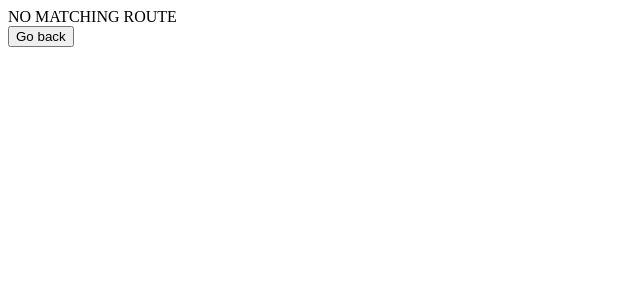
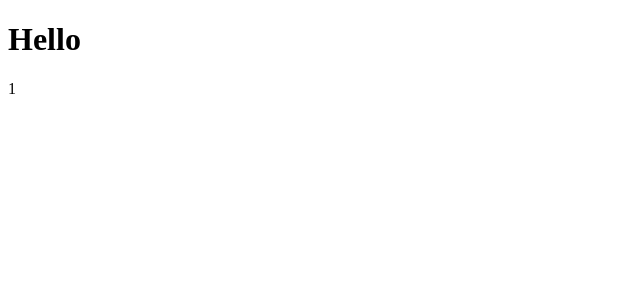
Before and after one commit to levincent51/BigBrain, a React (Create React App) app in the folder frontend/: page /editgame/1 in a window 1280 px wide. Shown: the top 300 px of the page, without its empty margins (0-640 px from the left). Built offline with nearby package versions, Linux system fonts and the light colour scheme.

Commit message:
Routing done

```diff
--- a/frontend/src/App.jsx
+++ b/frontend/src/App.jsx
@@ -4,6 +4,7 @@ import { Context, initialValues } from './context';
 import Dashboard from './pages/Dashboard/Dashboard';
 import Welcome from './pages/LoginPage/Welcome';
 import LoginPage from './pages/LoginPage/LoginPage';
+import EditGame from './pages/EditGame/EditGame';
 
 function App () {
   const [token, setToken] = useState(initialValues.token);
@@ -25,6 +26,9 @@ function App () {
           <Route path="/register" element={
             <LoginPage/>
           } />
+          <Route path="/editgame/:gameid" element={
+            <EditGame/>
+          } />
           <Route path="/*" element={
             <>
               <div>NO MATCHING ROUTE</div>
--- /dev/null
+++ b/frontend/src/pages/EditGame/EditGame.jsx
@@ -0,0 +1,17 @@
+import React from 'react';
+
+import { useParams } from 'react-router-dom';
+
+const EditGame = (props) => {
+  const params = useParams();
+  console.log(params.gameid)
+
+  return (
+    <div>
+      <h1>Hello</h1>
+      {params.gameid}
+    </div>
+  );
+};
+
+export default EditGame;
```
